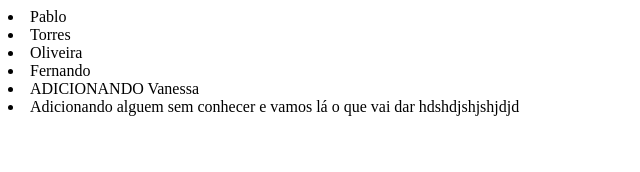
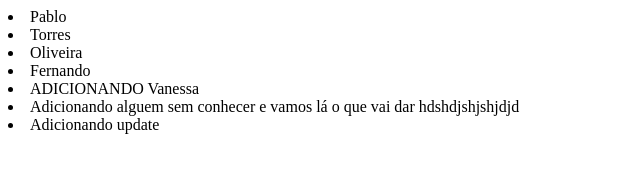
Before and after one commit to Pablotoliveira28/alura-git, a plain HTML site: page index.html in a window 1280 px wide. Shown: the whole page, without its empty margins (0-640 px from the left). Drawn offline with Linux system fonts and the light colour scheme.

Commit message:
Update realizado

```diff
--- a/index.html
+++ b/index.html
@@ -13,5 +13,6 @@
     <li>Fernando</li>
     <li>ADICIONANDO Vanessa</li>
     <li>Adicionando alguem sem conhecer e vamos lá o que vai dar hdshdjshjshjdjd</li>
+    <li>Adicionando update</li>
 </body>
 </html>
```
